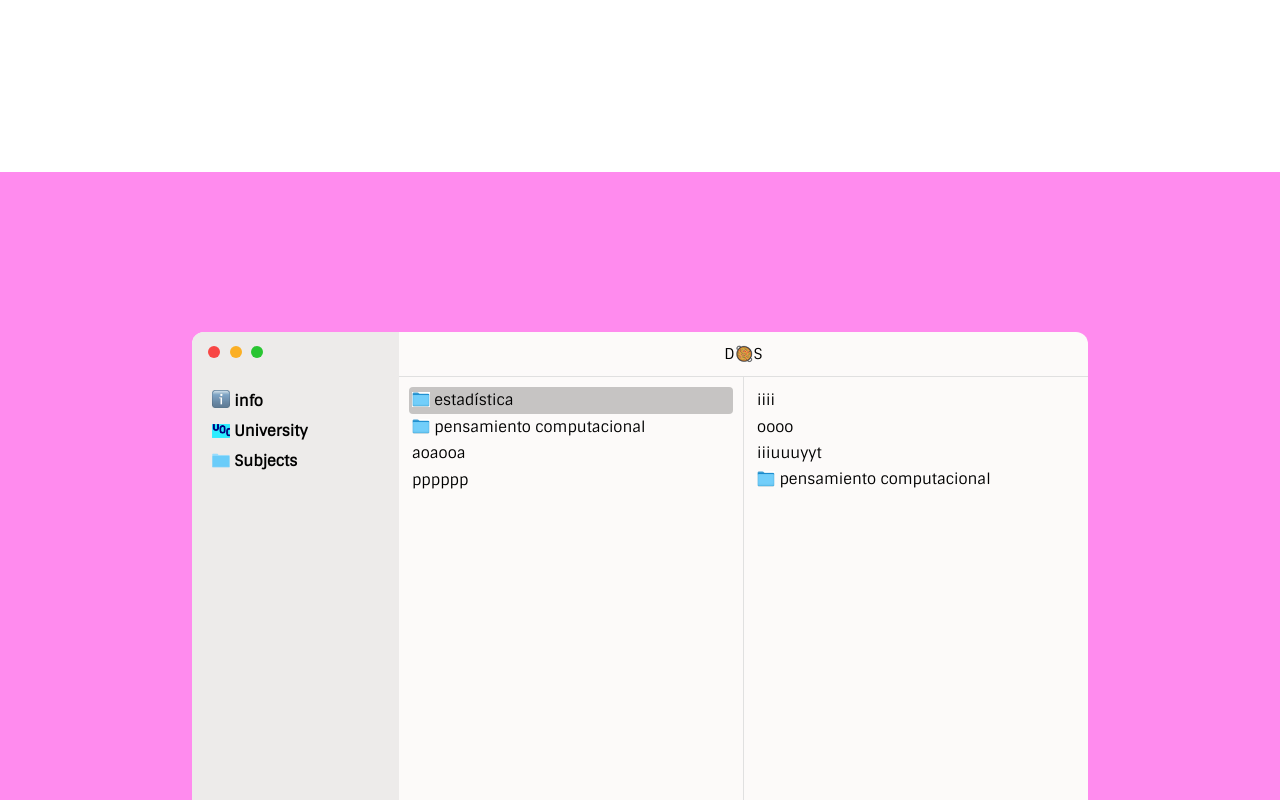
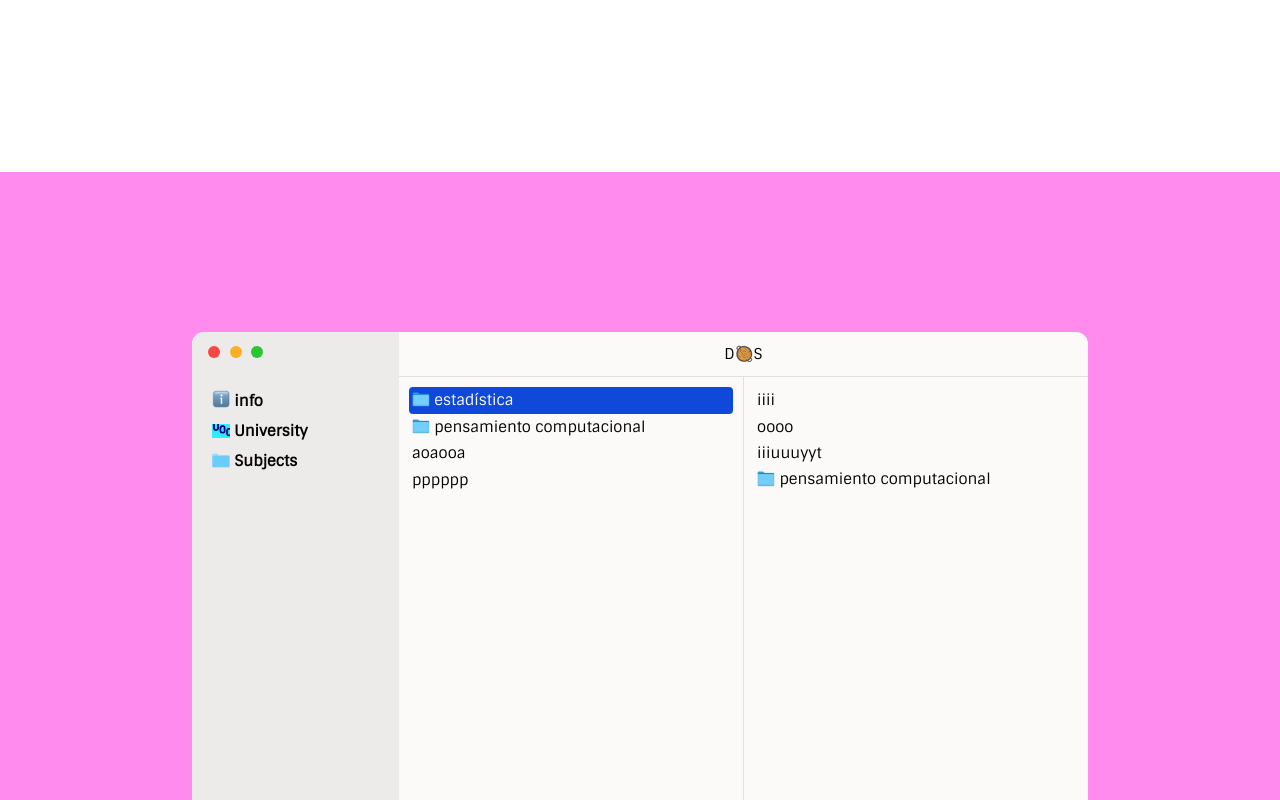
Before and after one commit to Beellee/super-acorn-website, a plain HTML site: page university.html in a window 1280 px wide. Both pictures are taken after a click on the element "estadística". Shown: the part 457-1257 px from the top of the page. Drawn offline with Linux system fonts and the light colour scheme.

Commit message:
style of some elements fixed

```diff
--- a/university.html
+++ b/university.html
@@ -36,7 +36,7 @@
                     <div class="green"></div>
                 </div>
                 <div class="titles" >
-                    <h4><img src="appleImages/info icon .png" alt="info"> info</h4>
+                    <h4><img src="appleImages/infoIcon.PNG" alt="info"> info</h4>
                     <h4><img src="images/logoUOC.png" alt="logouoc"> University</h4>
                     <h4><img src="appleImages/normalFolder.PNG" alt="folder"> Subjects</h4>
                 </div>
@@ -45,8 +45,8 @@
                 <p class="mainFolderTitle">D🥘S</p>
                 <div class="subfolders">
                     <div class="firstExtraInfo">
-                        <p><img src="appleImages/macFolder.JPG" alt=""> estadística</p>
-                        <p><img src="appleImages/macFolder.JPG" alt=""> pensamiento computacional</p>
+                        <p><img src="appleImages/macFolder.PNG" alt=""> estadística</p>
+                        <p><img src="appleImages/macFolder.PNG" alt=""> pensamiento computacional</p>
                         <p>aoaooa</p>
                         <p>pppppp</p>
                     </div>
@@ -55,7 +55,7 @@
                         <p>iiii</p>
                         <p>oooo</p>
                         <p>iiiuuuyyt</p>
-                        <p><img src="appleImages/macFolder.JPG" alt=""> pensamiento computacional</p>
+                        <p><img src="appleImages/macFolder.PNG" alt=""> pensamiento computacional</p>
                     </div>
                 </div>
             </div>
--- a/university.js
+++ b/university.js
@@ -20,15 +20,19 @@ firstExtraListener.addEventListener("click", function(title){
   if(title.target.nodeName == "P"){
     firstExtraElements.forEach(p=>{
       p.style.backgroundColor="transparent";
+      p.style.color="#000000"
     });
-    title.target.style.backgroundColor = "#c6c4c3"
+    title.target.style.backgroundColor = "#1049d9"
+    title.target.style.color= "#ffffff"
   }
 })
 secondExtraListener.addEventListener("click", function(title){
   if(title.target.nodeName == "P"){
     secondExtraElements.forEach(p=>{
       p.style.backgroundColor="transparent";
+      p.style.color="#000000"
     });
-    title.target.style.backgroundColor = "#c6c4c3"
+    title.target.style.backgroundColor = "#1049d9"
+    title.target.style.color= "#ffffff"
   }
 })
```
Also changed, not shown: appleImages/info icon .png (deleted), appleImages/infoIcon.PNG (added), appleImages/macFolder.JPG (deleted), appleImages/macFolder.PNG (added), appleImages/shadowFolder.PNG (deleted), 1 other file.
